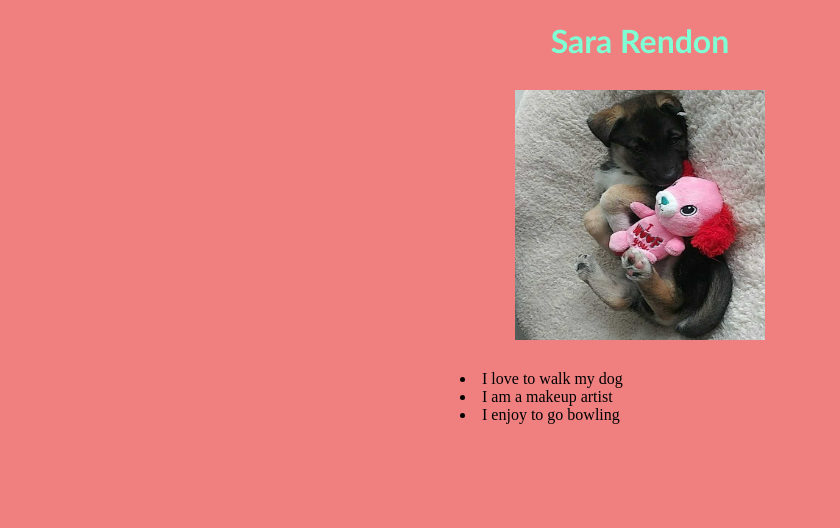
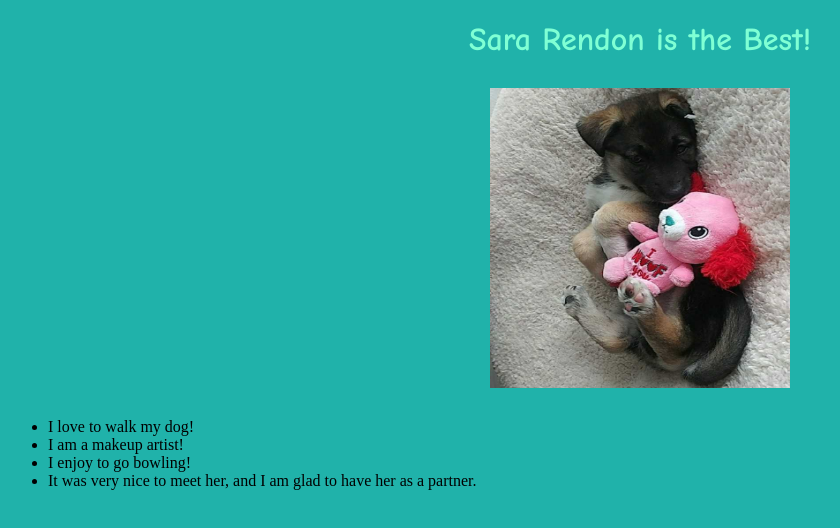
Before and after one commit to sararendon01/about-sara, a plain HTML site: page index.html in a window 1280 px wide. Shown: the whole page, without its empty margins (0-840 px from the left). Drawn offline with Linux system fonts and the light colour scheme.

Commit message:
Added India's personal touch.

```diff
--- a/index.html
+++ b/index.html
@@ -6,16 +6,15 @@
 	<link rel="stylesheet" href="style.css">
 </head>
 <body>
-	<h1>Sara Rendon</h1>
+	<h1>Sara Rendon is the Best!</h1>
 	<img src="roxy.jpg" alt="roxy" id="image" class="center"/>
 	<class="center"/>
-	<div class="center"
-
+	<div class="center"></div>
 		<ul>
-			<li>I love to walk my dog</li>
-			<li>I am a makeup artist</li>
-			<li>I enjoy to go bowling</li>
+			<li>I love to walk my dog!</li>
+			<li>I am a makeup artist!</li>
+			<li>I enjoy to go bowling!</li>
+			<li> It was very nice to meet her, and I am glad to have her as a partner.</li>
 		</ul>
-
 </body>
 </html>
--- a/style.css
+++ b/style.css
@@ -1,6 +1,6 @@
 h1{
 	text-align: center;
-	font-family: Calibri;
+	font-family: "Comic Sans MS";
 	margin-bottom: 30px;
 	color: aquamarine;
 }
@@ -11,7 +11,7 @@ h1{
 }
 
 body {
-	background-color: lightcoral;
+	background-color: lightseagreen;
 }
 
 div{
@@ -21,6 +21,6 @@ div{
 
 }
 #image{
-	height:250px ;
-	width: 250px;
+	height:300px ;
+	width: 300px;
 }
```
